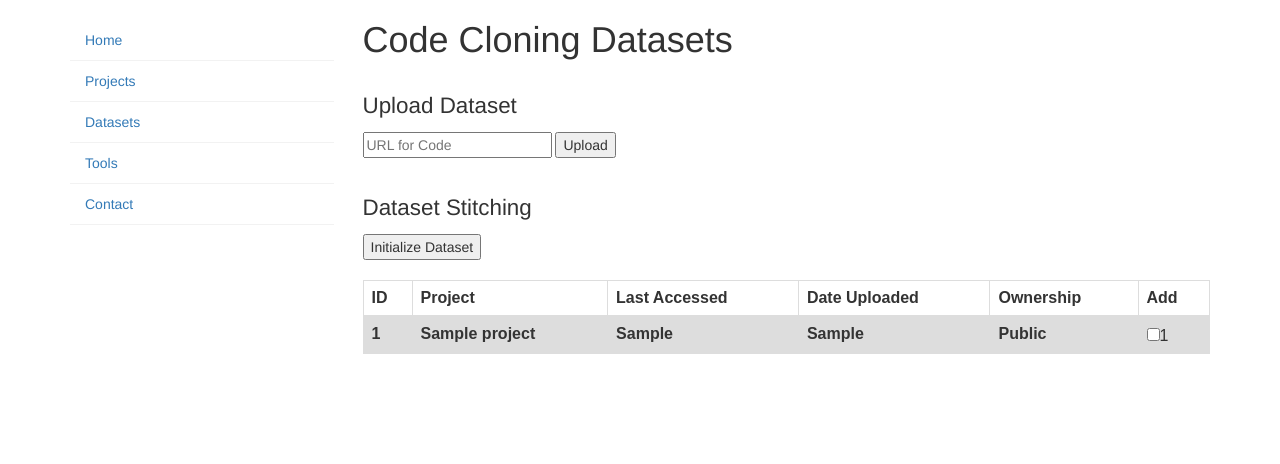
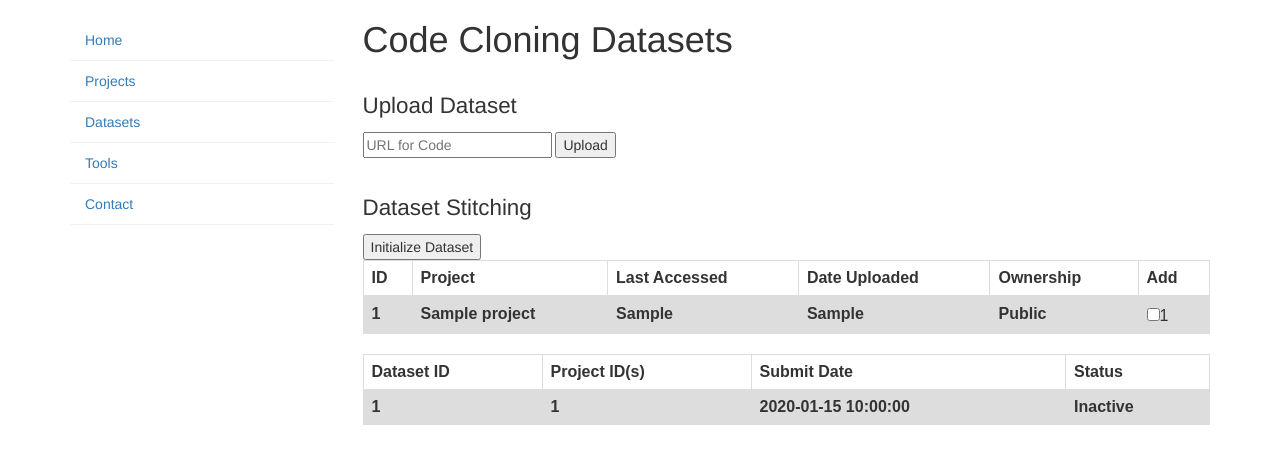
Before and after one commit to hydure/Code-Clones-Benchmark, a PHP site: page /phpmail/CCBDatasets.php in a window 1280 px wide. Shown: the part 51-515 px from the top of the page. Run offline with PHP 8.4, Linux system fonts and the light colour scheme; the visitor is signed in with stand-in values (Sample User, id 1); tables that the repository leaves empty or names only in its code hold one stand-in row (values such as "Sample post"); lists and menus that the app fills with data are empty; some libraries are stand-ins or nearby versions.

Commit message:
squashed bugs, added dataset table unique to user

```diff
--- a/code/CCBDatasets.php
+++ b/code/CCBDatasets.php
@@ -139,8 +139,7 @@ tr:nth-child(even) {
                     echo '<th>'.$uploaded.'</th>';
                     if (intval($ownership) == -1) {
                       echo '<th>Private</th>';
-                    }
-                    else {
+                    } else {
                       echo '<th>Public</th>';
                     }
                     echo "<td><input type='checkbox' name='row[]' value='" . $row['projectID'] . "'>". $row['projectID'] . "</td>";
@@ -154,6 +153,56 @@ tr:nth-child(even) {
             ?>
             <input type="submit" value="Initialize Dataset">
             <br />
+
+          <form action="#">
+
+
+            <?php
+            $con = new mysqli('127.0.0.1', 'root', '*XMmysq$', 'cc_bench');
+            if(mysqli_connect_errno()) {
+                die("MySQL connection failed: ". mysqli_connect_error());
+            }
+            $result = $con->query("SELECT datasetID, projectID, userId, submit_date, running_flag FROM Datasets");
+            //echo "<p align='center-block' style='font-size: 160%''>Dataset Browser</p>";
+            echo "<html>";
+            echo "<body>";
+            echo "<table>";
+            echo "<tr>";
+            echo "<th>Dataset ID</th>";
+            echo "<th>Project ID(s)</th>";
+            echo "<th>Submit Date</th>";
+            echo "<th>Status</th>";
+            echo "</tr>";
+
+            while ($row = $result->fetch_assoc()) {
+
+              unset($datasetID, $projectID, $userId, $submit_date, $running_flag);
+              $datasetID = $row['datasetID'];
+              $projectID = $row['projectID'];
+              $submit_date= $row['submit_date'];
+              $running_flag = $row['running_flag'];
+              $userId = $row['userId'];
+              if ($_SESSION['userSession'] == $userId) {
+                echo "<tr>";
+                echo '<th>'.$datasetID.'</th>';
+                echo '<th>'.$projectID.'</th>';
+                echo '<th>'.$submit_date.'</th>';
+                if (intval($running_flag) == 0) {
+                  echo '<th>Inactive</th>';
+                } else {
+                  echo '<th>Active</th>';
+                }
+                echo "</tr>";
+              }
+
+            }
+
+            echo "</table";
+            echo "</body>";
+            echo "</html>";
+            $con->close();
+            ?>
+
           </form>
           <br />
 
--- a/code/CCBProjects.php
+++ b/code/CCBProjects.php
@@ -121,7 +121,7 @@ tr:nth-child(even) {
 	          <input type="submit" value="Upload"/>
           </form>
           <br />
-          <form id="project_button" action="upload.php" method="post" enctype="multipart/form-data">
+          <form id="project_button" action="upload_project.php" method="post" enctype="multipart/form-data">
             <p align="center-block">Submit Compressed Source Directory</p>
             Private:
             <input type="checkbox" name="ownership_type" value="1" checked>
--- a/code/upload.php
+++ b/code/upload.php
@@ -59,9 +59,5 @@ else {
 }
 
 // Echo a link back to the main page
-<<<<<<< HEAD
-echo '<p>Click <a href="CCBDatabase.php">here</a> to go back</p>';
-=======
 echo '<p>Click <a href="CCBProjects.php">here</a> to go back</p>';
->>>>>>> 99fcf29c92f8ce23bbd1c9fb0db54aaa11dfc69e
 ?>
```
